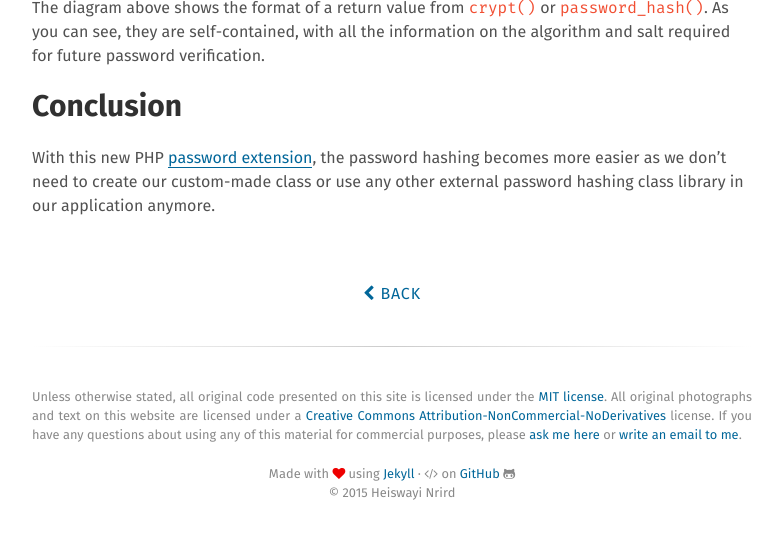
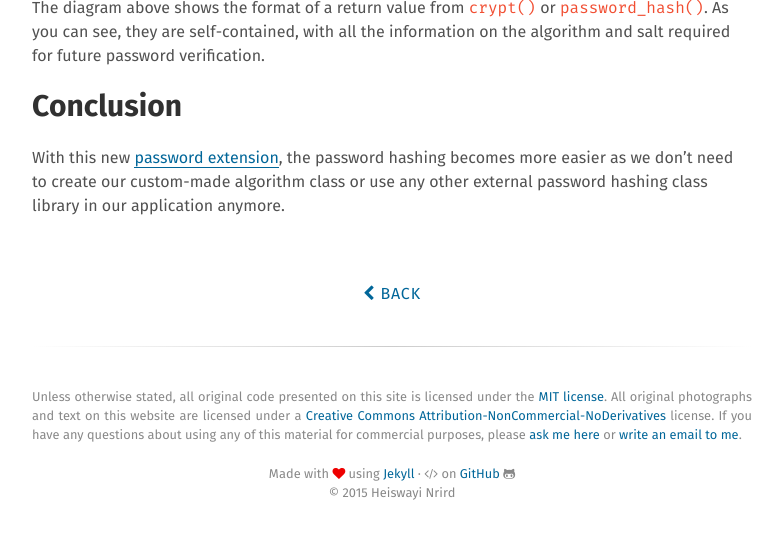
Before and after one commit to x-axis/heiswayi.github.io, a Jekyll site: the page built from _posts/2015-10-01-php-using-native-password-hashing-api.md, in a window 1280 px wide and 900 px high, scrolled down 6162 px, cut to the strip 358-897 px from the top of the window. Shown: the whole strip, without its empty margins (248-1031 px from the left). Built offline with Jekyll 4.4.1, drawn with Linux system fonts in a browser that asks for light colours; nearby versions of some CDN libraries; Markdown is read by kramdown in place of the engine named in the settings.

Commit message:
Fix some errors

```diff
--- a/_posts/2015-10-01-php-using-native-password-hashing-api.md
+++ b/_posts/2015-10-01-php-using-native-password-hashing-api.md
@@ -16,6 +16,7 @@
 ## The Implementation of API
 
 The implementation consists of 4 functions:-
+
 * `password_hash()` : To create a new password hash
 * `password_verify()` : To confirm a given password matches with the hash
 * `password_needs_rehash()` : To check if a password meets the desired hash settings (algorithm, cost)
@@ -218,10 +219,10 @@
 
 When using `password_hash()` or `crypt()`, the return value includes the salt as part of the generated hash. This value should be stored verbatim in your database, as it includes information about the hash function that was used and can then be given directly to `password_verify()` or `crypt()` when verifying passwords.
 
-![Password Hash](http://i.imgur.com/muvZpRC.png)
+![Password Hash](http://i.imgur.com/9cmcBRo.png)
 
 The diagram above shows the format of a return value from `crypt()` or `password_hash()`. As you can see, they are self-contained, with all the information on the algorithm and salt required for future password verification.
 
 ## Conclusion
 
-With this new PHP [password extension](http://php.net/password), the password hashing becomes more easier as we don't need to create our custom-made class or use any other external password hashing class library in our application anymore.
+With this new [password extension](http://php.net/password), the password hashing becomes more easier as we don't need to create our custom-made algorithm class or use any other external password hashing class library in our application anymore.
```
